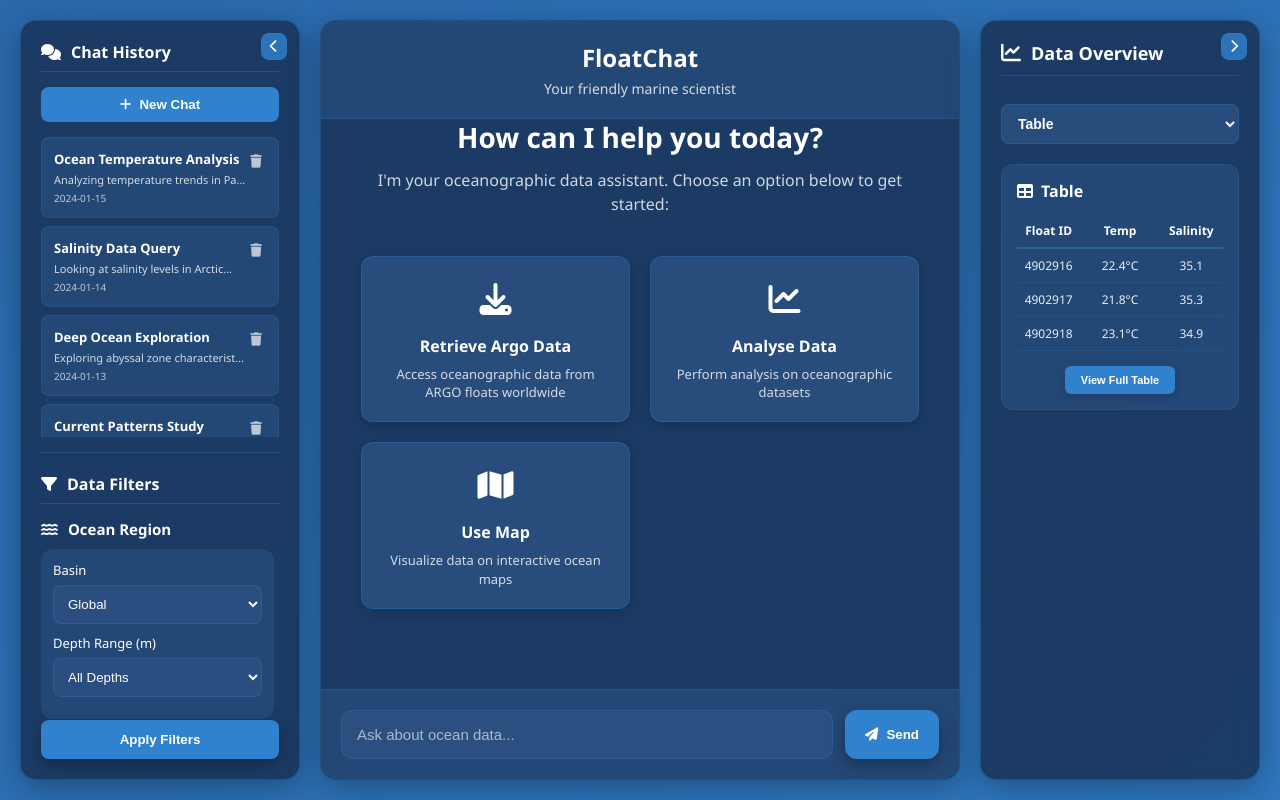
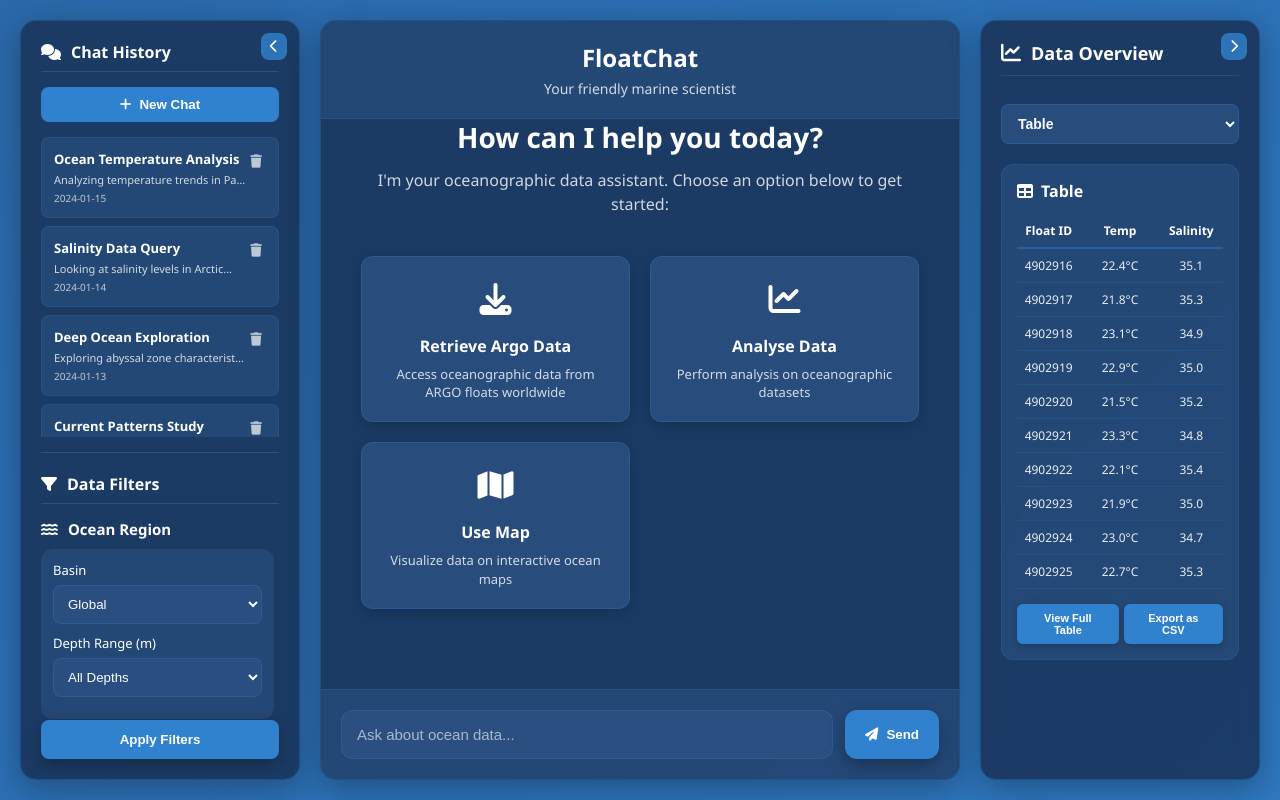
Before and after one commit to DebKole/DataSurfers---FloatChat, a React (Create React App) app: page / in a window 1280 px wide. Built offline with nearby package versions, Linux system fonts and the light colour scheme.

Commit message:
made changes in frontend

```diff
--- a/src/components/DataSidebar.css
+++ b/src/components/DataSidebar.css
@@ -276,8 +276,10 @@
 
 /* View More Button Styles */
 .view-more {
+  display:flex;
   margin-top: 15px;
   text-align: center;
+  gap:5px;
 }
 
 .view-more-btn {
--- a/src/components/DataSidebar.js
+++ b/src/components/DataSidebar.js
@@ -70,9 +70,45 @@
   <span>23.1°C</span>
   <span>34.9</span>
 </div>
+<div className="table-row">
+  <span>4902919</span>
+  <span>22.9°C</span>
+  <span>35.0</span>
+</div>
+<div className="table-row">
+  <span>4902920</span>
+  <span>21.5°C</span>
+  <span>35.2</span>
+</div>
+<div className="table-row">
+  <span>4902921</span>
+  <span>23.3°C</span>
+  <span>34.8</span>
+</div>
+<div className="table-row">
+  <span>4902922</span>
+  <span>22.1°C</span>
+  <span>35.4</span>
+</div>
+<div className="table-row">
+  <span>4902923</span>
+  <span>21.9°C</span>
+  <span>35.0</span>
+</div>
+<div className="table-row">
+  <span>4902924</span>
+  <span>23.0°C</span>
+  <span>34.7</span>
+</div>
+<div className="table-row">
+  <span>4902925</span>
+  <span>22.7°C</span>
+  <span>35.3</span>
+</div>
           </div>
           <div className="view-more">
             <button className="view-more-btn">View Full Table</button>
+            <button className="view-more-btn">Export as CSV</button>
           </div>
         </div>
       )}
@@ -109,8 +145,24 @@
       <div className="update-text">Temperature anomaly detected</div>
     </div>
     <div className="update-item">
+      <div className="update-time">30 min ago</div>
+      <div className="update-text">Float 4902917 battery low</div>
+    </div>
+    <div className="update-item">
+      <div className="update-time">45 min ago</div>
+      <div className="update-text">Salinity spike in Float 4902918</div>
+    </div>
+    <div className="update-item">
       <div className="update-time">1 hour ago</div>
       <div className="update-text">3 floats synchronized</div>
+    </div>
+    <div className="update-item">
+      <div className="update-time">2 hours ago</div>
+      <div className="update-text">Firmware update applied to Float 4902920</div>
+    </div>
+    <div className="update-item">
+      <div className="update-time">3 hours ago</div>
+      <div className="update-text">New float added: 4902921</div>
     </div>
   </div>
   <div className="view-more">
```
Lines whose indentation alone changed are shown as unchanged.
